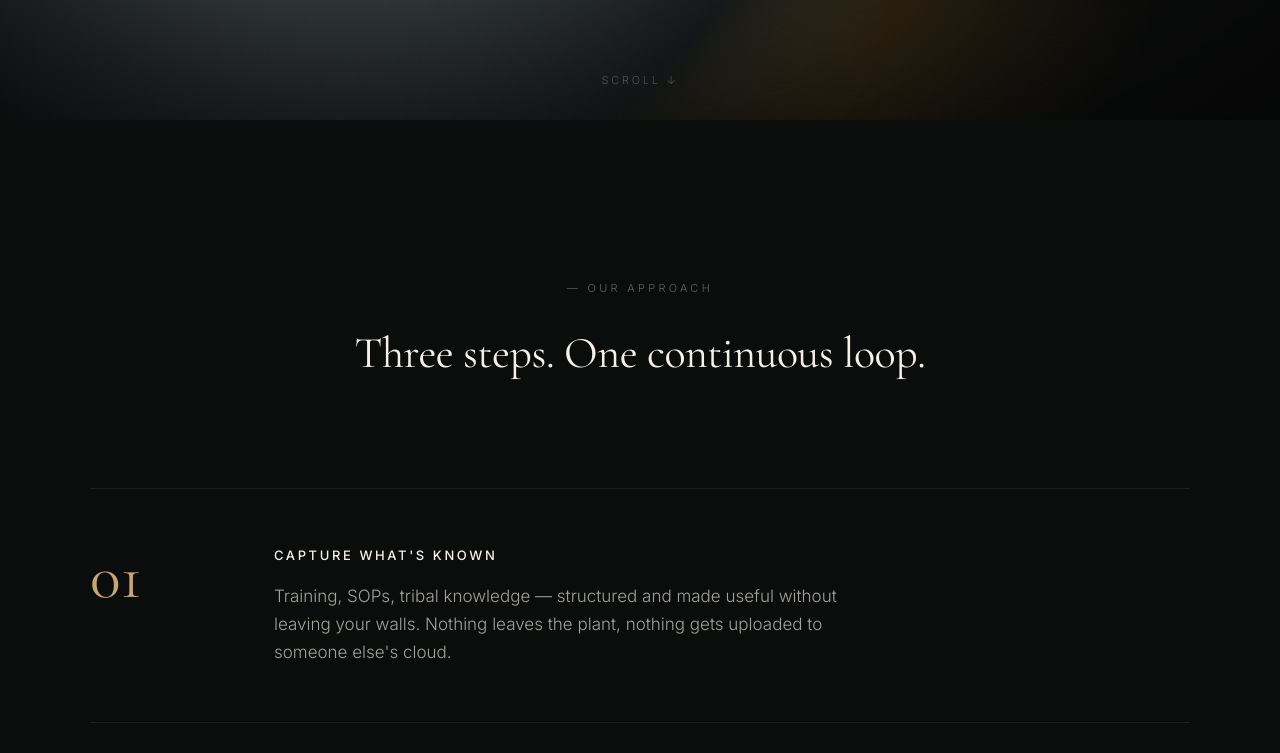
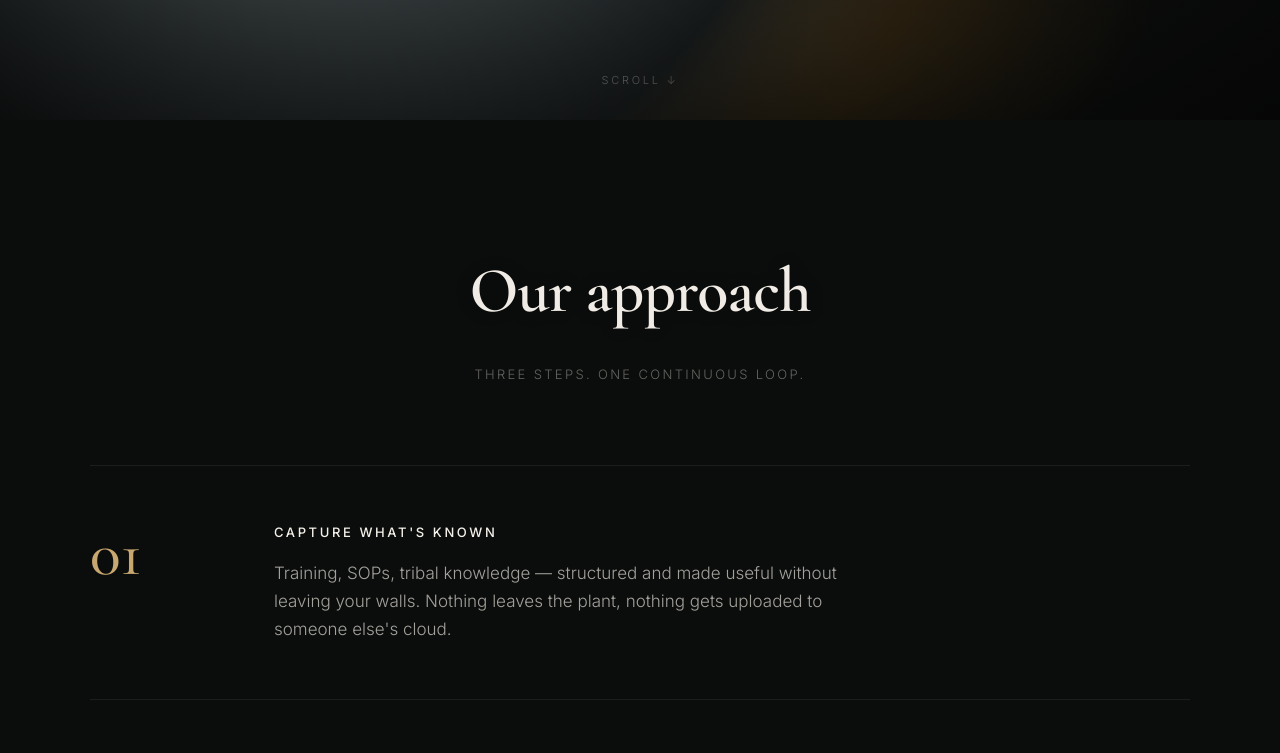
Before and after one commit to monroysam/optellie, a plain HTML site: page index.html in a window 1280 px wide. Shown: the part 680-1433 px from the top of the page. Drawn offline with nearby package versions, Linux system fonts and the light colour scheme.

Commit message:
Update font links and clean up HTML structure

```diff
--- a/index.html
+++ b/index.html
@@ -6,7 +6,7 @@
 <title>Optellie — Intelligence for industry</title>
 <link rel="preconnect" href="https://fonts.googleapis.com">
 <link rel="preconnect" href="https://fonts.gstatic.com" crossorigin>
-<link href="https://fonts.googleapis.com/css2?family=Cormorant+Garamond:wght@400;500&family=Inter:wght@200;300;400;500&display=swap" rel="stylesheet">
+<link href="https://fonts.googleapis.com/css2?family=Cormorant+Garamond:wght@500;600&family=Inter:wght@200;300;400;500&display=swap" rel="stylesheet">
 <style>
   * { margin: 0; padding: 0; box-sizing: border-box; }
   html { scroll-behavior: smooth; }
@@ -20,13 +20,11 @@
     overflow-x: hidden;
   }
 
-
   #float-icon {
     flex-shrink: 0;
     opacity: 0;
   }
 
-  /* ─── Nav (right side only — logo is the float) ─────────────── */
   nav {
     position: fixed;
     top: 0; left: 0; right: 0;
@@ -62,7 +60,6 @@
   }
   .nav-cta:hover { border-color: #C9A770; color: #C9A770; }
 
-  /* ─── Hero ───────────────────────────────────────────────────── */
   .hero {
     position: relative;
     min-height: 100vh;
@@ -81,7 +78,6 @@
       radial-gradient(ellipse 40% 30% at 50% 85%, #7A5A22 0%, #3A2A10 50%, transparent 100%),
       linear-gradient(135deg, #1A1D1B 0%, #0F1210 100%);
     filter: saturate(0.85);
-    /* Replace with real photo: background: url('photo.jpg') center/cover no-repeat; */
   }
   .hero-vignette {
     position: absolute; inset: 0;
@@ -97,11 +93,6 @@
     align-items: center;
   }
 
-  /*
-    Invisible anchor — same font/size as the floating optellie.
-    The floating element reads this element's position via getBoundingClientRect()
-    so it knows exactly where to sit, on any screen size.
-  */
   #hero-anchor {
     font-family: 'Inter', -apple-system, BlinkMacSystemFont, sans-serif;
     font-weight: 200;
@@ -114,7 +105,6 @@
     user-select: none;
     pointer-events: none;
     margin-bottom: 20px;
-    /* Shrink to fit on any screen without wrapping */
     max-width: 90vw;
   }
 
@@ -131,7 +121,6 @@
     gap: 0px;
     pointer-events: none;
     white-space: nowrap;
-    /* transform-origin set by JS depending on phase */
   }
 
   .brand-rule {
@@ -179,7 +168,6 @@
   }
   .cta-primary:hover { background: #C9A770; transform: translateY(-1px); }
 
-  /* WIP */
   .wip-inline { display: flex; align-items: center; gap: 9px; }
   @keyframes wip-pulse { 0%,100%{ opacity:0.3; transform:scale(1); } 50%{ opacity:1; transform:scale(1.45); } }
   .wip-dot {
@@ -202,17 +190,46 @@
     50%     { transform: translate(-50%,8px); opacity:0.8; }
   }
 
-  /* ─── Pillars ────────────────────────────────────────────────── */
-  .pillars { padding: 160px 48px 180px; background: #0B0D0C; }
+  .pillars { padding: 120px 48px 180px; background: #0B0D0C; }
   .pillars-inner { max-width: 1100px; margin: 0 auto; }
-  .section-eyebrow {
-    font-size:11px; letter-spacing:0.3em; text-transform:uppercase;
-    color:rgba(245,241,234,0.38); margin-bottom:20px; text-align:center;
+
+  #approach-float {
+    position: fixed;
+    z-index: 190;
+    font-family: 'Cormorant Garamond', Georgia, serif;
+    font-weight: 600;
+    color: rgba(245,241,234,0.98);
+    white-space: nowrap;
+    pointer-events: none;
+    transform: translateX(-50%);
+    letter-spacing: -0.015em;
+    text-shadow: 0 0 18px rgba(0,0,0,0.2);
   }
-  .section-title {
+
+  #approach-anchor {
     font-family: 'Cormorant Garamond', Georgia, serif;
-    font-size: clamp(30px,4vw,44px); font-weight:400;
-    text-align:center; margin-bottom:100px; letter-spacing:-0.01em; color:#F5F1EA;
+    font-weight: 600;
+    font-size: clamp(36px, 5.8vw, 64px);
+    letter-spacing: -0.015em;
+    visibility: hidden;
+    user-select: none;
+    pointer-events: none;
+    text-align: center;
+    line-height: 1;
+    display: block;
+    margin: 0 auto 0;
+  }
+
+  .section-subtitle {
+    font-family: 'Inter', -apple-system, BlinkMacSystemFont, sans-serif;
+    font-size: 13px;
+    font-weight: 300;
+    letter-spacing: 0.18em;
+    text-transform: uppercase;
+    color: rgba(245,241,234,0.38);
+    text-align: center;
+    margin-top: 60px;
+    margin-bottom: 80px;
   }
   .pillar {
     display: grid; grid-template-columns: 120px 1fr;
@@ -233,7 +250,6 @@
   .pillar-label  { font-size:13px; letter-spacing:0.2em; text-transform:uppercase; color:#F5F1EA; margin-bottom:16px; font-weight:500; }
   .pillar-text   { font-size:17px; line-height:1.65; color:rgba(245,241,234,0.65); max-width:600px; font-weight:300; }
 
-  /* ─── Footer ─────────────────────────────────────────────────── */
   footer {
     background: #0B0D0C; padding: 36px 48px;
     border-top: 1px solid rgba(245,241,234,0.07);
@@ -242,7 +258,6 @@
     color: rgba(245,241,234,0.32); flex-wrap: wrap; gap: 14px;
   }
 
-  /* ─── Modal ──────────────────────────────────────────────────── */
   .modal-overlay {
     display:none; position:fixed; inset:0; background:rgba(0,0,0,0.72);
     z-index:500; align-items:center; justify-content:center;
@@ -269,7 +284,6 @@
   .modal-success p { font-family:'Cormorant Garamond',Georgia,serif; font-size:26px; color:#F5F1EA; margin-bottom:8px; }
   .modal-success span { font-size:13px; color:rgba(245,241,234,0.42); }
 
-  /* ─── Responsive ─────────────────────────────────────────────── */
   @media (max-width: 768px) {
     nav { padding: 20px 24px; }
     .hero { padding: 0 24px; }
@@ -277,7 +291,6 @@
     footer { padding: 28px 24px; justify-content: center; text-align: center; }
     .pillar { grid-template-columns: 1fr; gap: 16px; padding: 40px 0; }
     .pillar-number { font-size: 48px; }
-    .section-title { margin-bottom: 64px; }
     .modal { padding: 32px 24px; }
   }
   @media (prefers-reduced-motion: reduce) {
@@ -289,7 +302,6 @@
 </head>
 <body>
 
-<!-- The floating Optellie — starts hidden, JS positions then reveals -->
 <div id="optellie-float" style="opacity:0;">
   <svg id="float-icon" width="18" height="18" viewBox="0 0 22 22" fill="none" style="flex-shrink:0;">
     <circle cx="11" cy="11" r="10" stroke="#F5F1EA" stroke-width="1"/>
@@ -298,24 +310,19 @@
   <span id="float-text">optellie</span>
 </div>
 
-<!-- Nav: right side only -->
+<div id="approach-float" style="opacity:0;">Our approach</div>
+
 <nav id="nav">
   <div class="nav-right">
     <button class="nav-cta" onclick="openModal()">Get in touch</button>
   </div>
 </nav>
 
-<!-- Hero -->
 <section class="hero" id="hero">
   <div class="hero-bg"></div>
   <div class="hero-vignette"></div>
 
   <div class="hero-content">
-    <!--
-      Invisible anchor: exact same font/size/weight as the floating text.
-      JS reads its getBoundingClientRect() for pixel-perfect start position.
-      visibility:hidden keeps the space so the rule and tagline stay below it.
-    -->
     <div id="hero-anchor">optellie</div>
 
     <div class="brand-rule"></div>
@@ -337,11 +344,10 @@
   <div class="scroll-hint">Scroll ↓</div>
 </section>
 
-<!-- Pillars -->
 <section class="pillars" id="approach">
   <div class="pillars-inner">
-    <div class="section-eyebrow">— Our approach</div>
-    <h2 class="section-title">Three steps. One continuous loop.</h2>
+    <div id="approach-anchor">Our approach</div>
+    <div class="section-subtitle">Three steps. One continuous loop.</div>
 
     <div class="pillar" data-reveal>
       <div class="pillar-number">01</div>
@@ -375,7 +381,6 @@
   <button class="nav-cta" onclick="openModal()" style="font-size:10px;padding:8px 16px;color:rgba(245,241,234,0.32);border-color:rgba(245,241,234,0.12);">Get in touch</button>
 </footer>
 
-<!-- Modal -->
 <div class="modal-overlay" id="modal" onclick="handleOverlayClick(event)">
   <div class="modal">
     <div id="modal-form">
@@ -398,129 +403,139 @@
 </div>
 
 <script>
-// ── Nav backdrop ────────────────────────────────────────────────────────
 const nav = document.getElementById('nav');
 window.addEventListener('scroll', () => {
   nav.classList.toggle('scrolled', window.scrollY > 40);
 }, { passive: true });
 
-// ── Pillar reveal ───────────────────────────────────────────────────────
 const revealObs = new IntersectionObserver((entries) => {
   entries.forEach(e => {
-    if (e.isIntersecting) { e.target.classList.add('visible'); revealObs.unobserve(e.target); }
+    if (e.isIntersecting) {
+      e.target.classList.add('visible');
+      revealObs.unobserve(e.target);
+    }
   });
 }, { threshold: 0.25, rootMargin: '0px 0px -80px 0px' });
 document.querySelectorAll('[data-reveal]').forEach(el => revealObs.observe(el));
 
-// ── Floating Optellie ───────────────────────────────────────────────────
-const floatEl   = document.getElementById('optellie-float');
-const floatIcon = document.getElementById('float-icon');
-const anchor    = document.getElementById('hero-anchor');
-const rule      = document.querySelector('.brand-rule');
-const hero      = document.getElementById('hero');
+function lerp(a, b, t) { return a + (b - a) * t; }
+function clamp(v, lo, hi) { return Math.max(lo, Math.min(hi, v)); }
+function easeInOut(t) { return t < 0.5 ? 2*t*t : -1+(4-2*t)*t; }
+function easeOutQuart(t) { return 1 - Math.pow(1 - t, 4); }
 
 const NAV_LEFT    = 48;
 const NAV_TOP     = 24;
-const NAV_FONT    = 13;
+const NAV_FONT    = 20;
 const NAV_SPACING = 0.22;
 const NAV_ICON_W  = 18;
 const NAV_GAP     = 10;
-const LINE_GAP    = 20; // fixed px gap between bottom of optellie text and the rule line
+const LINE_GAP    = 40;
 
-function lerp(a, b, t) { return a + (b - a) * t; }
-function clamp(v, lo, hi) { return Math.max(lo, Math.min(hi, v)); }
+const floatEl        = document.getElementById('optellie-float');
+const floatIcon      = document.getElementById('float-icon');
+const anchor         = document.getElementById('hero-anchor');
+const rule           = document.querySelector('.brand-rule');
+const hero           = document.getElementById('hero');
+const pillars        = document.getElementById('approach');
+const approachFloat  = document.getElementById('approach-float');
+const approachAnchor = document.getElementById('approach-anchor');
 
-// Viewport-space start coords, captured once. Never updated during scroll.
-let fixedStartCenterX = 0; // center X of viewport
-let fixedStartTop     = 0; // top of where optellie text should sit
-let startFontPx       = 0;
-let initialized       = false;
+let optStartCX = 0, optStartTop = 0, optFontPx = 0, optReady = false;
+let appFixedCX = 0, appFixedTop = 0, appFontPx = 0;
 
 function snapshot() {
-  // Always center X in the viewport — matches hero-content centering
-  fixedStartCenterX = window.innerWidth / 2;
+  optStartCX = window.innerWidth / 2;
+  const ruleRect = rule.getBoundingClientRect();
+  optFontPx = parseFloat(window.getComputedStyle(anchor).fontSize);
+  optStartTop = ruleRect.top - LINE_GAP - optFontPx;
 
-  // Position Y: sit exactly LINE_GAP above the rule line
-  const ruleRect   = rule.getBoundingClientRect();
-  startFontPx      = parseFloat(window.getComputedStyle(anchor).fontSize);
-  fixedStartTop    = ruleRect.top - LINE_GAP - startFontPx; // top of the text block
+  appFixedCX = window.innerWidth / 2;
+  const ar = approachAnchor.getBoundingClientRect();
+  appFontPx = parseFloat(window.getComputedStyle(approachAnchor).fontSize);
+  appFixedTop = ar.top + window.scrollY;
 }
 
-function positionFloat() {
+function positionAll() {
+  const sy = window.scrollY;
+  const vh = window.innerHeight;
   const heroH = hero.offsetHeight;
-  const sy    = window.scrollY;
-  const t     = clamp(sy / (heroH * 0.5), 0, 1);
 
-  const p1      = clamp(t / 0.4, 0, 1);
-  const p2      = clamp((t - 0.4) / 0.6, 0, 1);
-  const p1Eased = 1 - Math.pow(1 - p1, 3); // ease-out cubic for vertical
+  // OPTELLIE upward motion: cleaner, no extra secondary nudge
+  const tA = clamp(sy / (heroH * 0.22), 0, 1);
+  const rise = easeOutQuart(tA);
 
-  // Vertical
-  const midTop = NAV_TOP + (fixedStartTop - NAV_TOP) * 0.08;
-  const topNow = t < 0.4
-    ? lerp(fixedStartTop, midTop, p1Eased)
-    : lerp(midTop, NAV_TOP, p2);
+  const optTop = lerp(optStartTop, NAV_TOP, rise);
+  const optFont = lerp(optFontPx, NAV_FONT, rise);
 
-  // Font
-  const midFont  = lerp(startFontPx, NAV_FONT, 0.75);
-  const fontSize = t < 0.4
-    ? lerp(startFontPx, midFont, p1Eased)
-    : lerp(midFont, NAV_FONT, p2);
+  // OPTELLIE left motion: begins slightly later
+  const pillarsViewTop = pillars.getBoundingClientRect().top;
+  const bRaw = clamp((vh * 0.10 - pillarsViewTop) / (vh * 0.30), 0, 1);
+  const tB = easeInOut(bRaw);
 
-  // Letter spacing / icon / gap
-  const letterSpacing = lerp(0.12, NAV_SPACING, p2);
-  const iconW         = lerp(0, NAV_ICON_W, p2);
-  const gap           = lerp(0, NAV_GAP, p2);
+  const optLeft       = lerp(optStartCX, NAV_LEFT, tB);
+  const optTranslateX = lerp(-50, 0, tB);
+  const optSpacing    = lerp(0.12, NAV_SPACING, tB);
+  const optIconW      = lerp(0, NAV_ICON_W, tB);
+  const optGap        = lerp(0, NAV_GAP, tB);
 
-  // Horizontal:
-  // Phase 1 — stay centered (left = centerX, transform: translateX(-50%))
-  // Phase 2 — blend toward left-aligned nav position
-  // We interpolate the left value AND the translateX offset simultaneously
-  const translateXPct = lerp(-50, 0, p2); // -50% centered → 0% left-aligned
-  const leftX = t < 0.4
-    ? fixedStartCenterX                             // fixed center
-    : lerp(fixedStartCenterX, NAV_LEFT, p2);        // sweep left
+  floatEl.style.transform     = `translateX(${optTranslateX}%)`;
+  floatEl.style.left          = optLeft + 'px';
+  floatEl.style.top           = optTop + 'px';
+  floatEl.style.fontSize      = optFont + 'px';
+  floatEl.style.letterSpacing = optSpacing + 'em';
+  floatEl.style.gap           = optGap + 'px';
+  floatIcon.style.width       = optIconW + 'px';
+  floatIcon.style.height      = optIconW + 'px';
+  floatIcon.style.opacity     = tB;
 
-  floatEl.style.transform     = `translateX(${translateXPct}%)`;
-  floatEl.style.left          = leftX + 'px';
-  floatEl.style.top           = topNow + 'px';
-  floatEl.style.fontSize      = fontSize + 'px';
-  floatEl.style.letterSpacing = letterSpacing + 'em';
-  floatEl.style.gap           = gap + 'px';
-
-  floatIcon.style.width   = iconW + 'px';
-  floatIcon.style.height  = iconW + 'px';
-  floatIcon.style.opacity = p2;
-
-  // Reveal the float only after first position is applied — prevents flash
-  if (!initialized) {
+  if (!optReady) {
     floatEl.style.opacity = '1';
-    initialized = true;
+    optReady = true;
   }
 
-  floatEl.style.pointerEvents = t > 0.95 ? 'all' : 'none';
-  floatEl.style.cursor = t > 0.95 ? 'pointer' : 'default';
-  floatEl.onclick = t > 0.95
+  floatEl.style.pointerEvents = tB > 0.95 ? 'all' : 'none';
+  floatEl.style.cursor = tB > 0.95 ? 'pointer' : 'default';
+  floatEl.onclick = tB > 0.95
     ? () => window.scrollTo({ top: 0, behavior: 'smooth' })
     : null;
+
+  // Our approach: prominent, stays visible
+  const appViewportStart = appFixedTop - sy;
+  const appStartOffset = vh * 0.42;
+  const appTravelRange = vh * 0.52;
+
+  const appRaw = clamp((appStartOffset - appViewportStart) / appTravelRange, 0, 1);
+  const appProgress = easeInOut(appRaw);
+
+  const appTop = lerp(appViewportStart, NAV_TOP, appProgress);
+
+  // Slightly smaller than the last version’s animated feel, while stronger visually
+  const APPROACH_NAV_FONT = 24;
+  const appFontNow = lerp(appFontPx, APPROACH_NAV_FONT, appProgress);
+
+  const fadeIn = clamp((vh - appViewportStart) / (vh * 0.20), 0, 1);
+
+  approachFloat.style.left = appFixedCX + 'px';
+  approachFloat.style.top = appTop + 'px';
+  approachFloat.style.fontSize = appFontNow + 'px';
+  approachFloat.style.opacity = easeOutQuart(fadeIn);
 }
 
 function onResize() {
   snapshot();
-  positionFloat();
+  positionAll();
 }
 
-// Use requestAnimationFrame to ensure fonts + layout are fully painted before first measure
 requestAnimationFrame(() => {
-  requestAnimationFrame(() => { // double rAF — guarantees post-paint
+  requestAnimationFrame(() => {
     snapshot();
-    positionFloat();
+    positionAll();
   });
 });
-window.addEventListener('scroll', positionFloat, { passive: true });
+
+window.addEventListener('scroll', positionAll, { passive: true });
 window.addEventListener('resize', onResize, { passive: true });
 
-// ── Modal ───────────────────────────────────────────────────────────────
 function openModal() {
   document.getElementById('modal-form').style.display = 'block';
   document.getElementById('modal-success').style.display = 'none';
@@ -532,16 +547,24 @@ function closeModal() {
 function handleOverlayClick(e) {
   if (e.target.id === 'modal') closeModal();
 }
-document.addEventListener('keydown', e => { if (e.key === 'Escape') closeModal(); });
+document.addEventListener('keydown', e => {
+  if (e.key === 'Escape') closeModal();
+});
 
 function sendEmail() {
-  const name    = document.getElementById('modal-name').value.trim();
-  const email   = document.getElementById('modal-email').value.trim();
+  const name = document.getElementById('modal-name').value.trim();
+  const email = document.getElementById('modal-email').value.trim();
   const message = document.getElementById('modal-message').value.trim();
-  if (!name || !email || !message) { alert('Please fill in all fields.'); return; }
+
+  if (!name || !email || !message) {
+    alert('Please fill in all fields.');
+    return;
+  }
+
   const subject = encodeURIComponent('Optellie — Inquiry from ' + name);
-  const body    = encodeURIComponent('Name: ' + name + '\nEmail: ' + email + '\n\n' + message);
+  const body = encodeURIComponent('Name: ' + name + '\nEmail: ' + email + '\n\n' + message);
   window.location.href = 'mailto:penpanthersam@gmail.com?subject=' + subject + '&body=' + body;
+
   document.getElementById('modal-form').style.display = 'none';
   document.getElementById('modal-success').style.display = 'block';
 }
```
